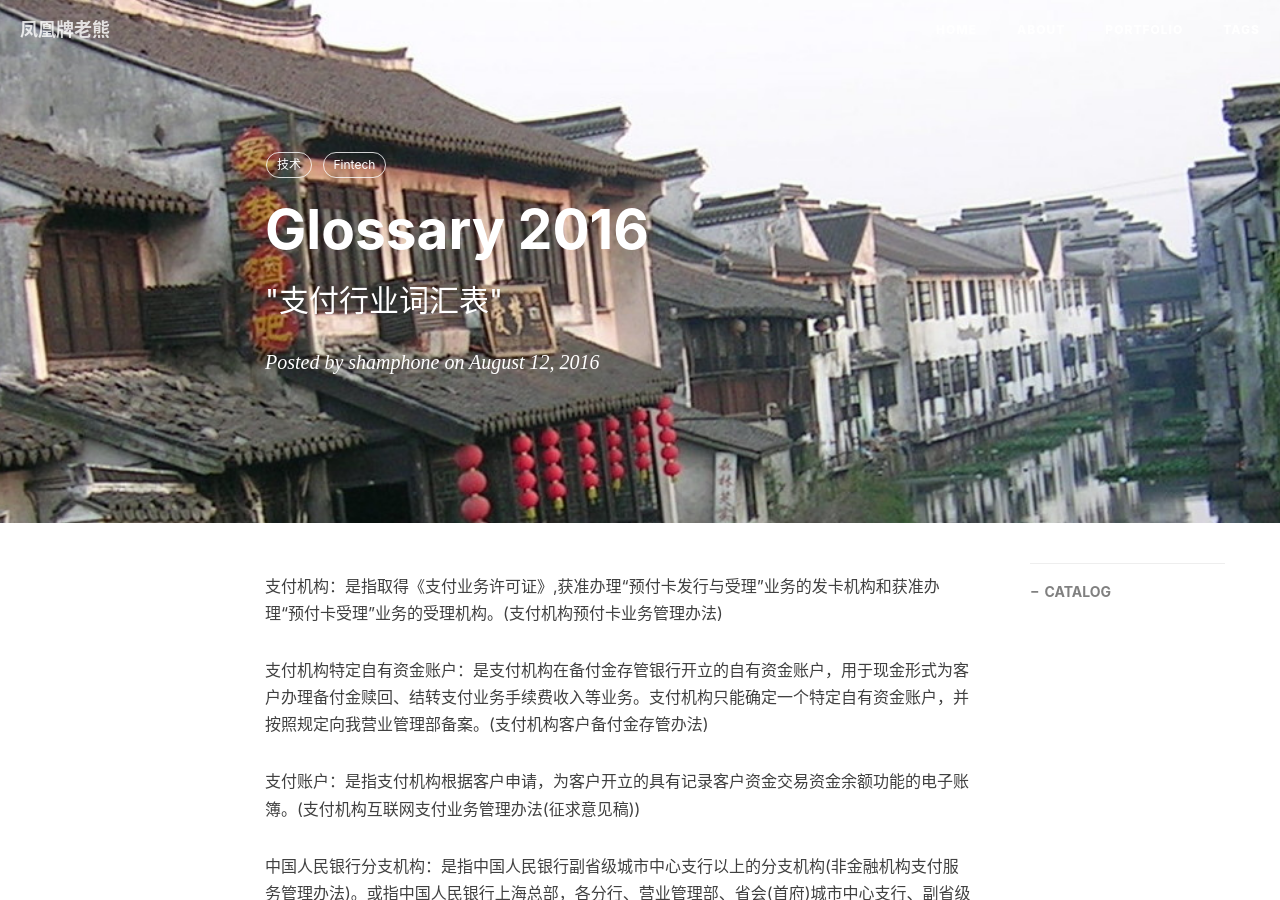
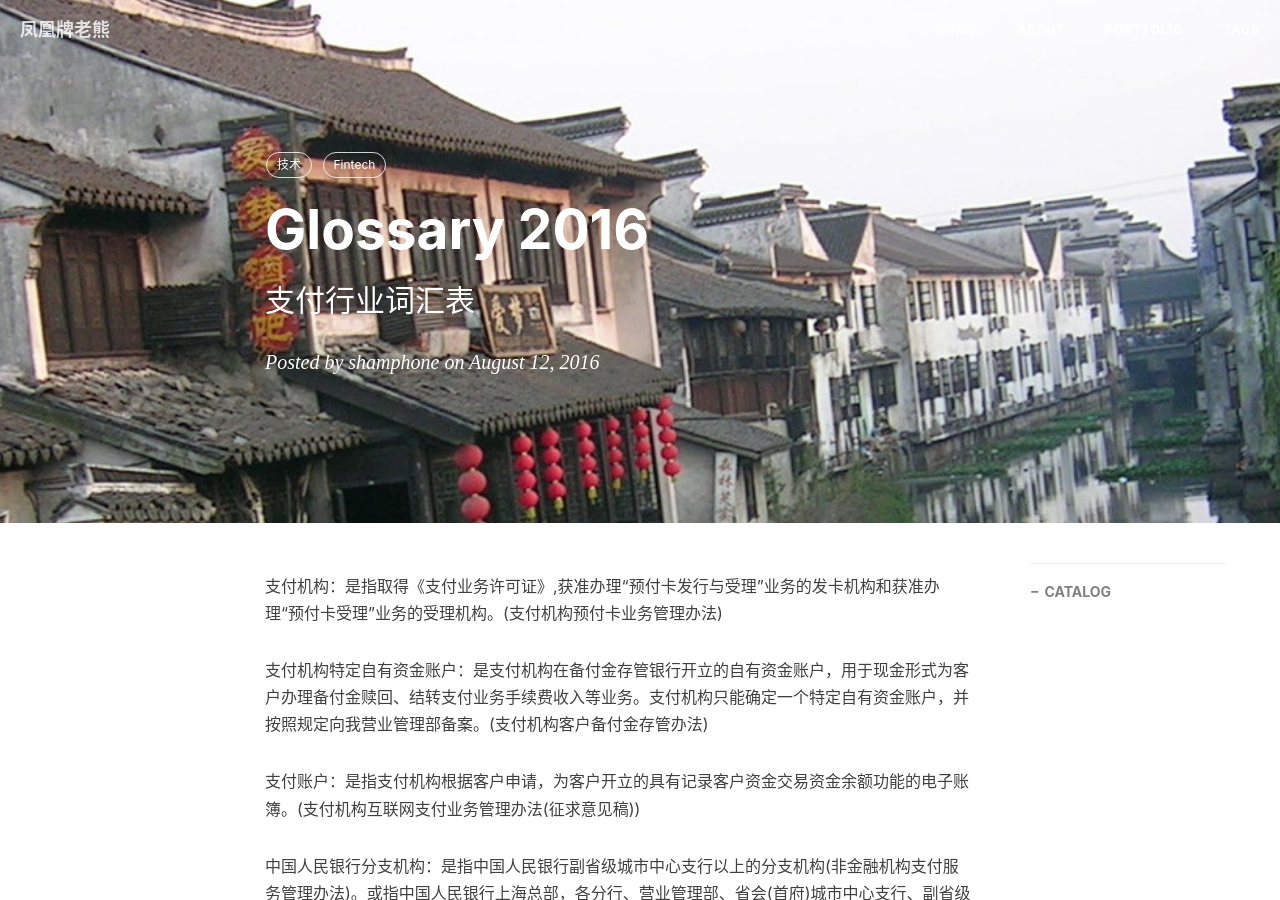
Before and after one commit to duleitony/blog, a Jekyll site: the page built from _posts/2016-08-02-glossary.markdown, in a window 1280 px wide and 900 px high. Built offline with Jekyll 4.4.1, drawn with Linux system fonts in a browser that asks for light colours; nearby versions of some CDN libraries; comment, search, counter and statistics services are not loaded.

```diff
--- a/_posts/2016-08-02-glossary.markdown
+++ b/_posts/2016-08-02-glossary.markdown
@@ -1,7 +1,7 @@
 ---
 layout:     post
 title:      "Glossary 2016"
-subtitle:   " \"支付行业词汇表\""
+subtitle:   "支付行业词汇表"
 date:       2016-08-12 12:00:00
 author:     "shamphone"
 header-img: "img/home-bg-post.jpg"
@@ -11,6 +11,7 @@ tags:
     - Fintech
 
 ---
+
 支付机构：是指取得《支付业务许可证》,获准办理“预付卡发行与受理”业务的发卡机构和获准办理“预付卡受理”业务的受理机构。(支付机构预付卡业务管理办法)
 
 支付机构特定自有资金账户：是支付机构在备付金存管银行开立的自有资金账户，用于现金形式为客户办理备付金赎回、结转支付业务手续费收入等业务。支付机构只能确定一个特定自有资金账户，并按照规定向我营业管理部备案。(支付机构客户备付金存管办法)
```
